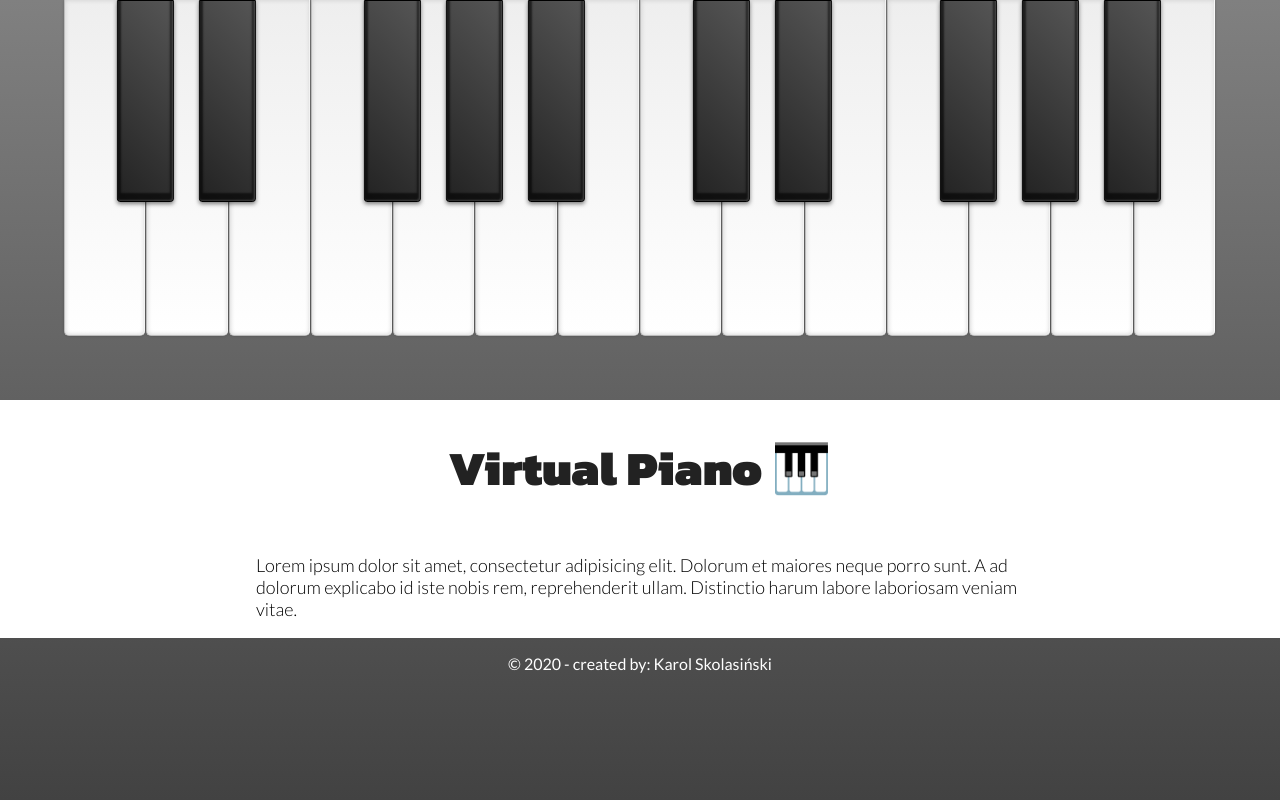
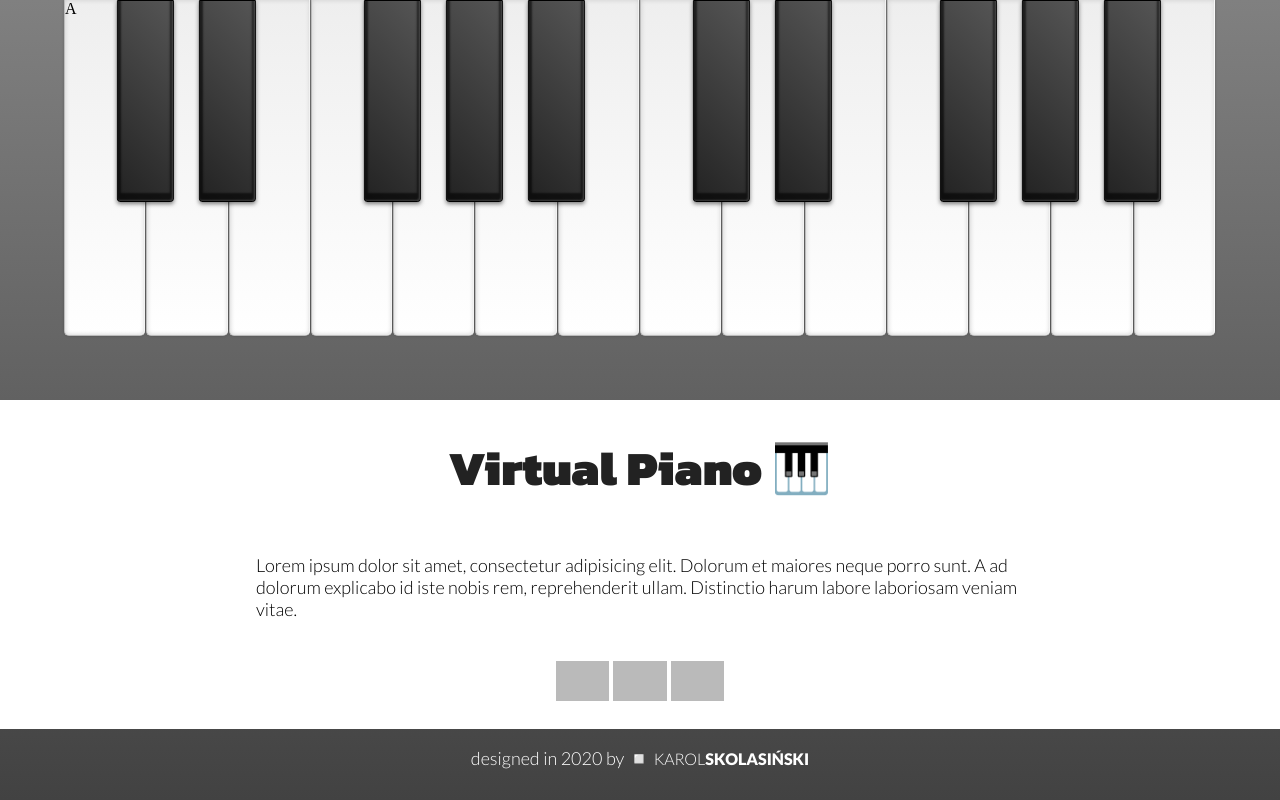
Before and after one commit to karolskolasinski/virtual-piano, a website: page Virtual Piano/task/src/index.html in a window 1280 px wide. Drawn offline with Linux system fonts and the light colour scheme; grey boxes are pictures that could not be loaded.

Commit message:
footer & style

```diff
--- a/Virtual Piano/task/src/css/style.css
+++ b/Virtual Piano/task/src/css/style.css
@@ -1,4 +1,4 @@
-@import url('https://fonts.googleapis.com/css2?family=Kanit:wght@900&family=Lato:wght@300;400&display=swap');
+@import url('https://fonts.googleapis.com/css2?family=Kanit:wght@900&family=Lato:wght@300;400;900&display=swap');
 
 * {
     box-sizing: border-box;
@@ -89,11 +89,12 @@ main {
     padding: 0 5%;
 }
 
-footer p {
+footer {
     display: flex;
     justify-content: center;
-    padding-bottom: 5%;
+    padding-bottom: 8px;
     color: white;
+    font-size: large;
     font-weight: 400;
 }
 
@@ -101,6 +102,41 @@ p {
     font-family: 'Lato', sans-serif;
     font-weight: 300;
 }
+
+a {
+    font-size: medium;
+    font-family: 'Lato', sans-serif;
+    text-decoration: none;
+    color: white;
+}
+
+a:hover {
+    text-decoration: underline;
+}
+
+.main-img {
+    padding: 3% 0;
+}
+
+.tec img {
+    height: 40px;
+    opacity: 0.7;
+}
+
+.tec img:hover {
+    opacity: 1;
+}
+
+.name {
+    text-transform: uppercase;
+    font-weight: 300;
+}
+
+.surname {
+    text-transform: uppercase;
+    font-weight: 900;
+}
+
 
 ::selection {
     background-color: #f1c40f;
--- a/Virtual Piano/task/src/index.html
+++ b/Virtual Piano/task/src/index.html
@@ -12,7 +12,7 @@
 <header>
     <div class="piano">
         <div class="key">
-            <div class="white"></div>
+            <div class="white">A</div>
             <div class="black"></div>
         </div>
         <div class="key">
@@ -74,10 +74,22 @@
         <p>Lorem ipsum dolor sit amet, consectetur adipisicing elit. Dolorum et maiores neque porro sunt. A ad dolorum
             explicabo id iste nobis rem, reprehenderit ullam. Distinctio harum labore laboriosam veniam vitae.</p>
     </div>
+    <div class="main-content tec">
+        <div class="main-img">
+            <img src="https://img.icons8.com/color/96/000000/html-5.png" alt="HTML Powered" title="HTML Powered">
+            <img src="https://img.icons8.com/color/96/000000/css3.png" alt="CSS Powered" title="CSS Powered">
+            <img src="https://img.icons8.com/color/96/000000/javascript.png" alt="JavaScript Powered"
+                 title="JavaScript Powered">
+        </div>
+    </div>
 </main>
 
 <footer>
-    <p>© 2020 - created by: Karol Skolasiński</p>
+    <p>designed in 2020 by ◽
+        <a href="https://www.linkedin.com/in/karolskolasinski/">
+            <span class="name">Karol</span><span class="surname">Skolasiński</span>
+        </a>
+    </p>
 </footer>
 
 <script src="js/piano.js"></script>
```
